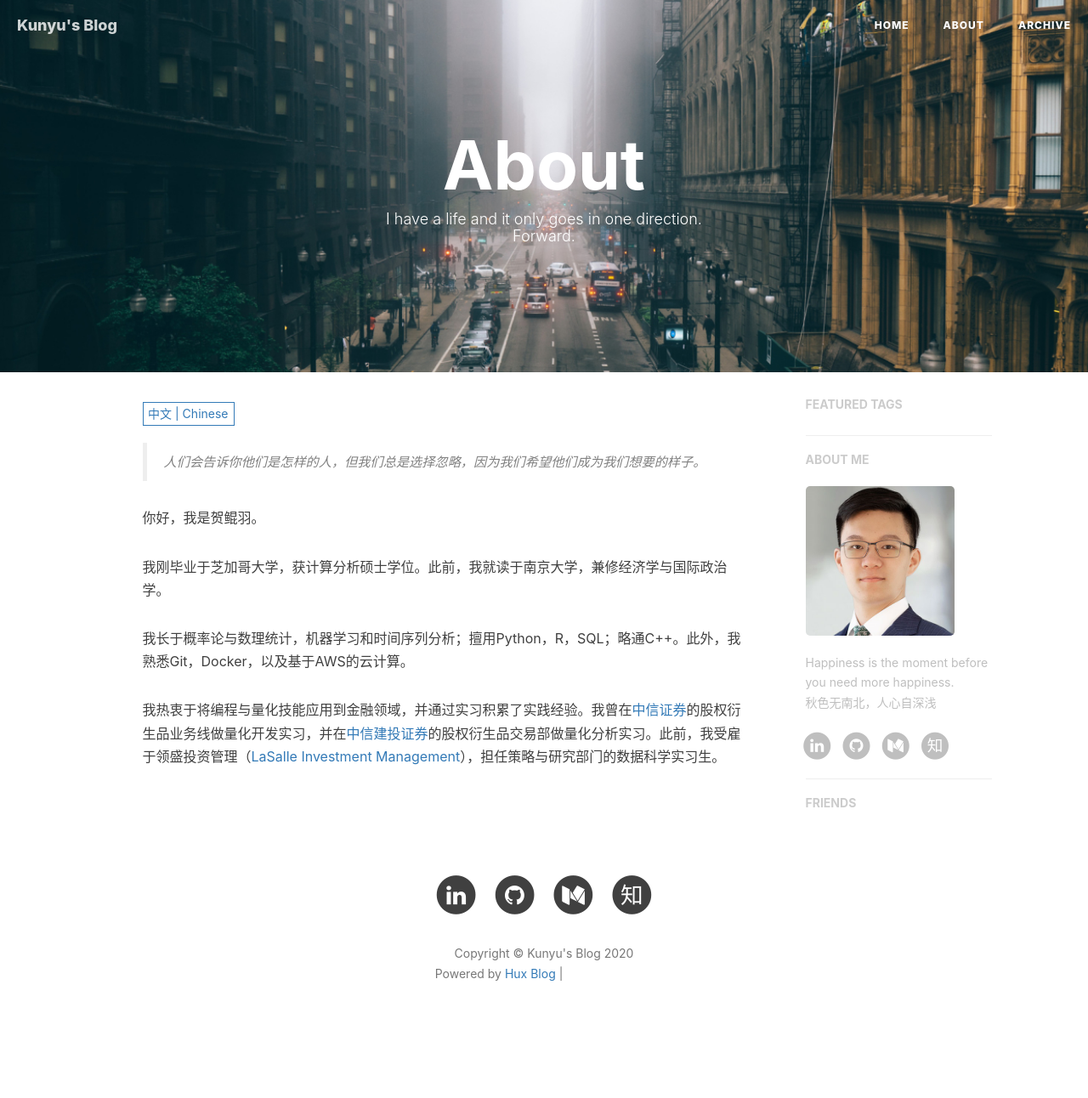
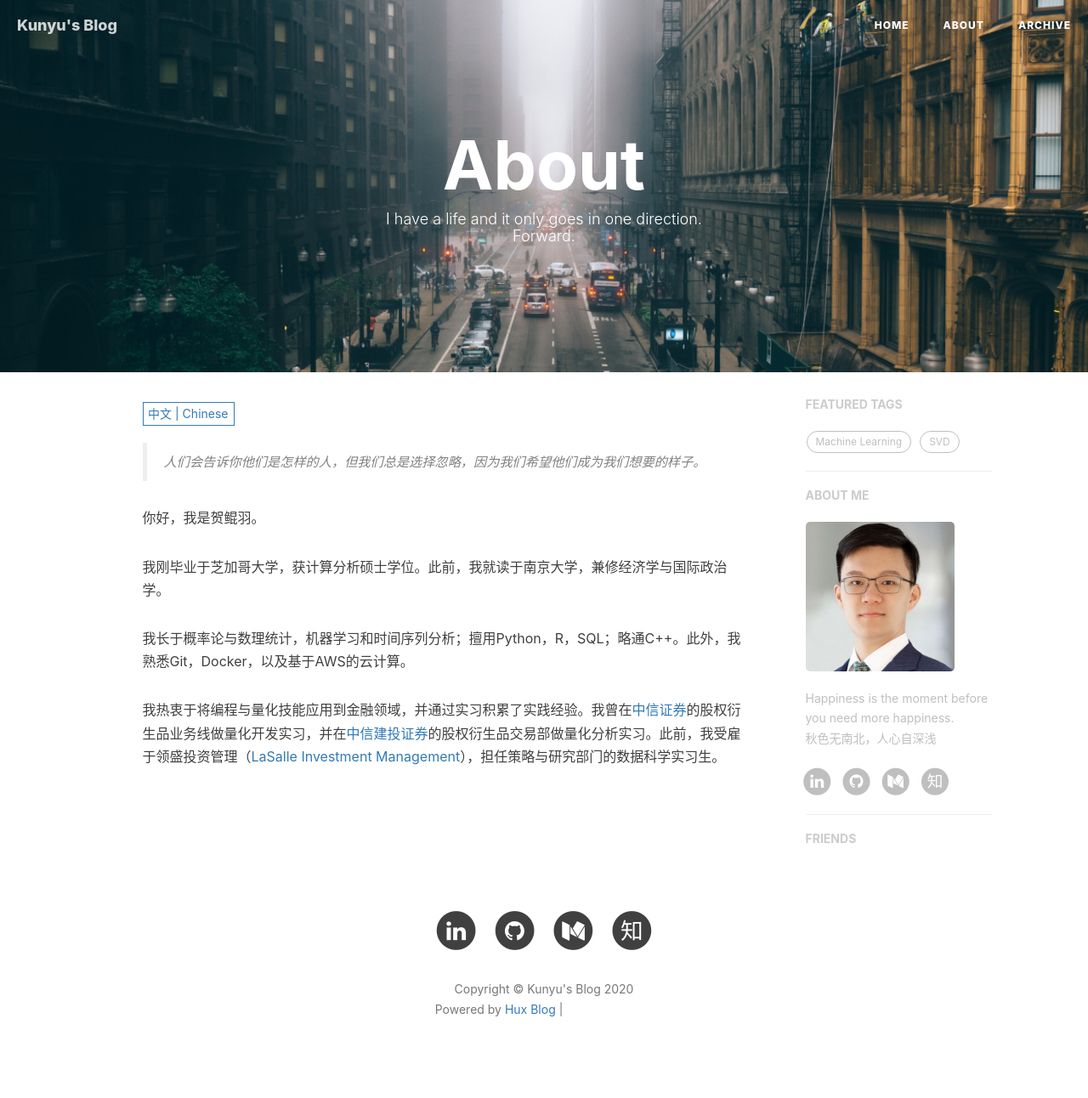
Before and after one commit to KunyuHe/KunyuHe.github.io, a Jekyll site: the page built from about.html, in a window 1280 px wide. Shown: the whole page at 85% size. Built offline with Jekyll 4.4.1, drawn with Linux system fonts in a browser that asks for light colours; nearby versions of some CDN libraries; comment, search, counter and statistics services are not loaded; before the commit the page ends 1250 px from its top, so only the background shows below that; grey boxes are pictures that could not be loaded.

Commit message:
fix: tag feature conditional lower bound too high

```diff
--- a/_config.yml
+++ b/_config.yml
@@ -86,7 +86,7 @@
 
 # Featured Tags
 featured-tags: true                     # whether or not using Feature-Tags
-featured-condition-size: 3              # A tag will be featured if the size of it is more than this condition value
+featured-condition-size: 2              # A tag will be featured if the size of it is more than this condition value
 
 
 
```
